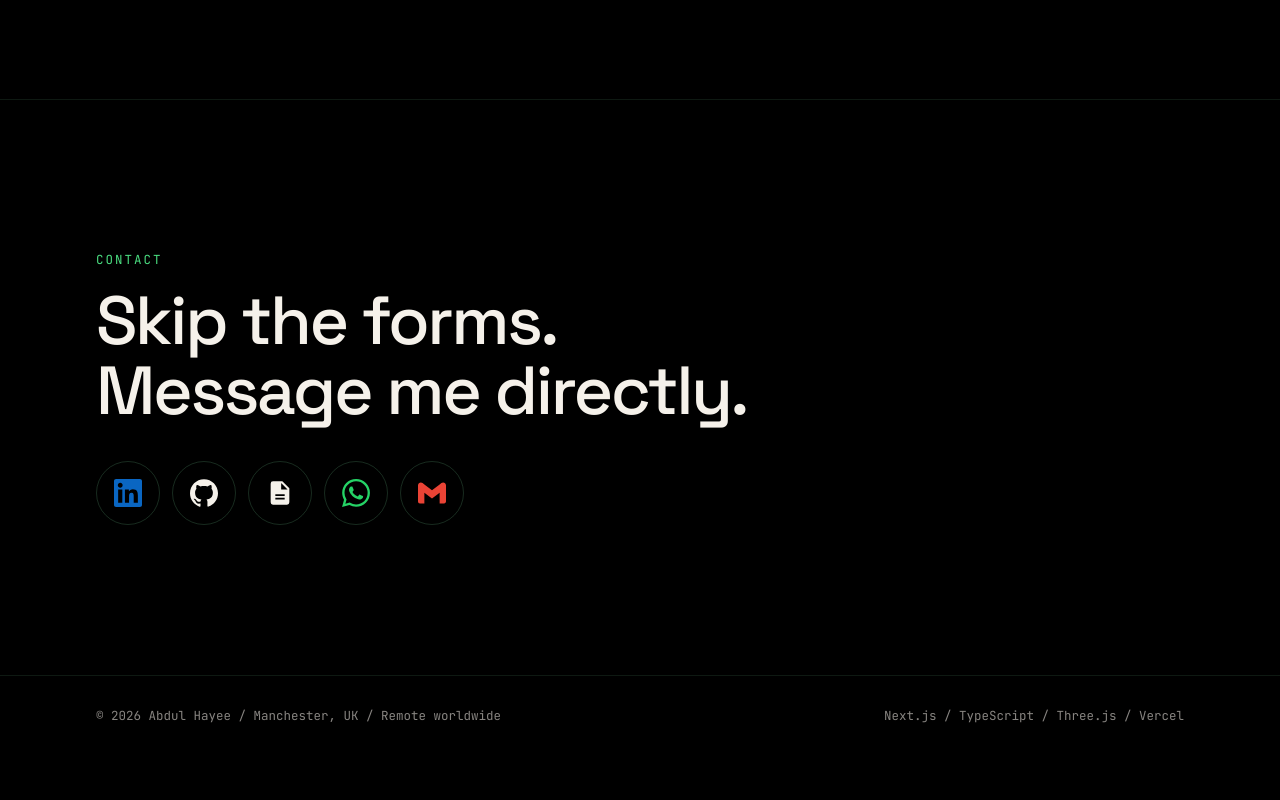
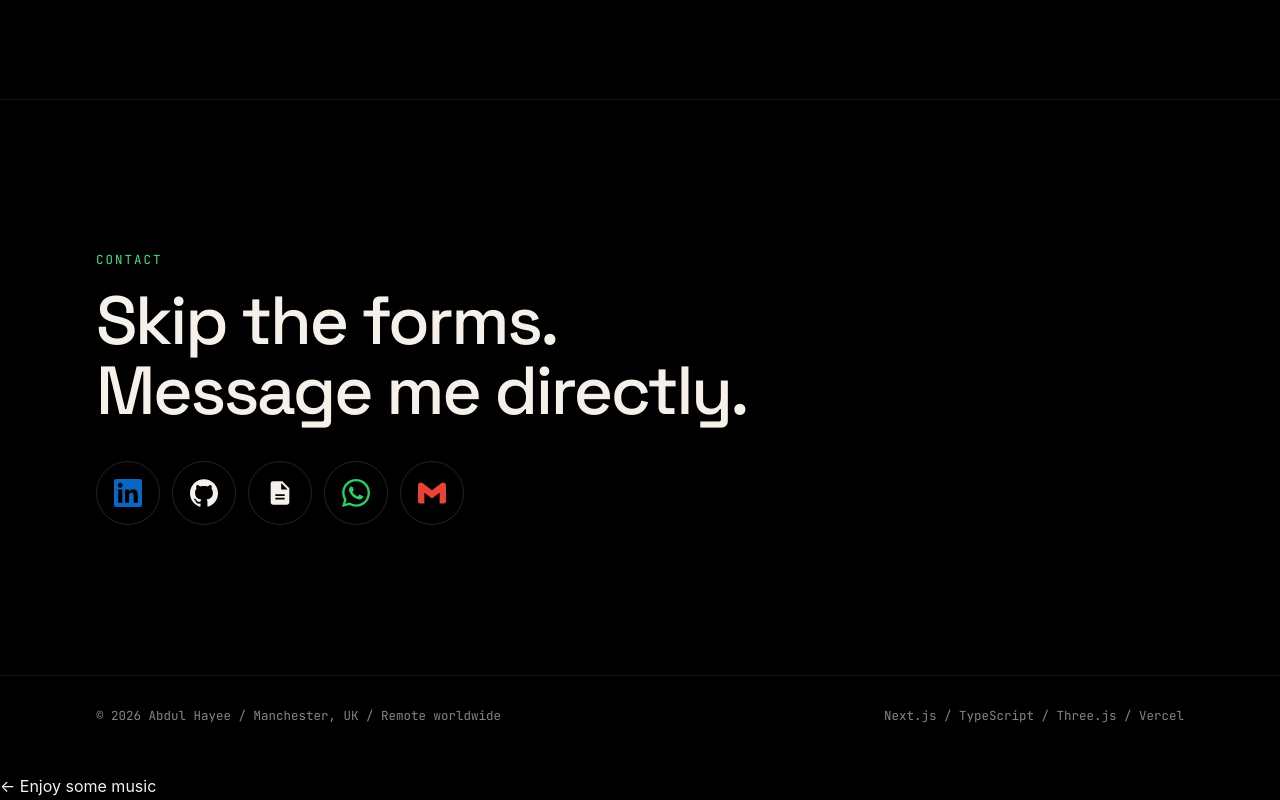
Before and after one commit to abdulhayeedev/abdul-mcp, a Next.js app: page / in a window 1280 px wide. Shown: the part 7430-8230 px from the top of the page. Before the commit the page ends 8204 px from the top, so only its background shows below. Built offline with nearby package versions, Linux system fonts and the light colour scheme; a web font is replaced by a local one.

Commit message:
Add music hint when player is off and not missing

```diff
--- a/app/MusicPlayer.tsx
+++ b/app/MusicPlayer.tsx
@@ -69,6 +69,11 @@ export default function MusicPlayer() {
           </svg>
         </button>
       )}
+      {!missing && !on && (
+        <span className="musichint" aria-hidden="true">
+          <span className="musicarrow">&larr;</span> Enjoy some music
+        </span>
+      )}
     </>
   );
 }
```
